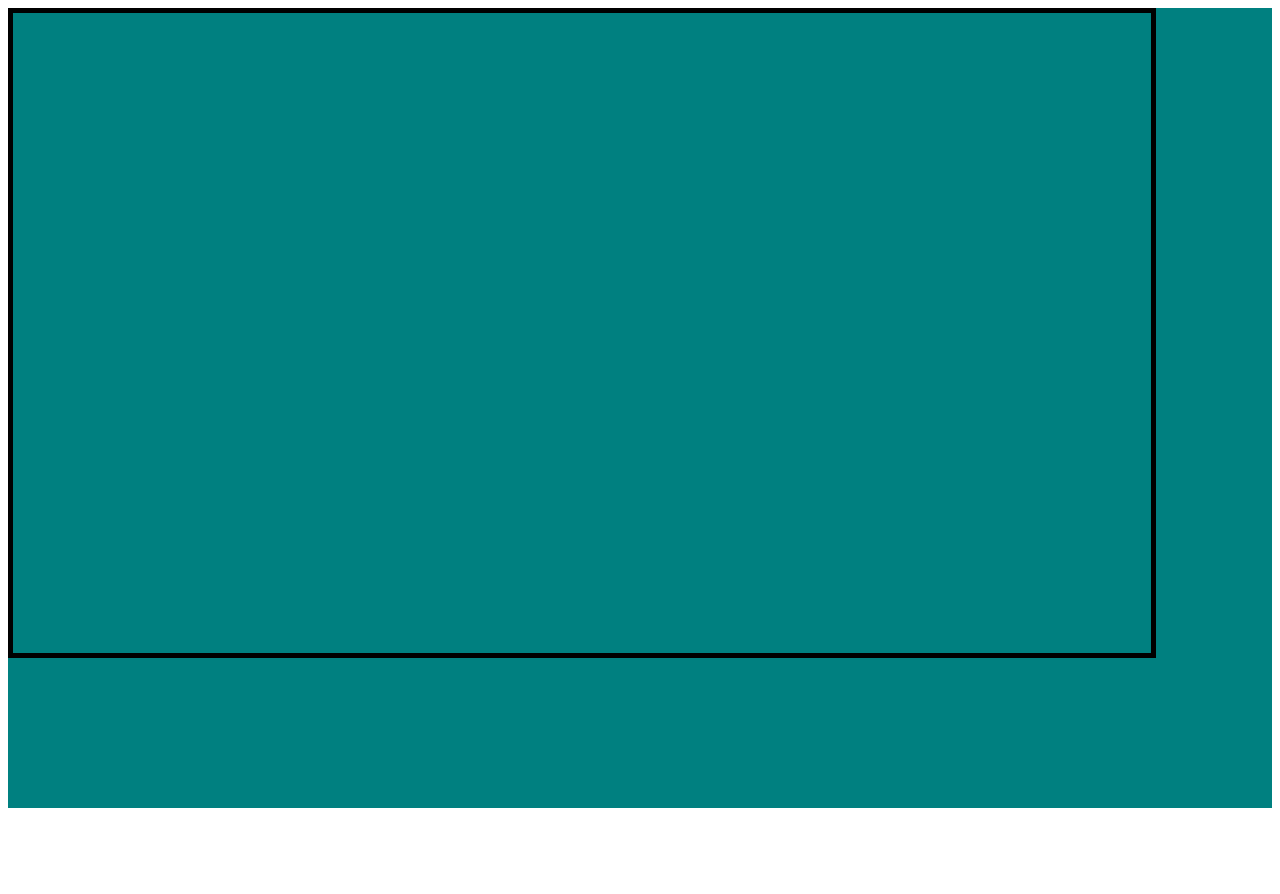
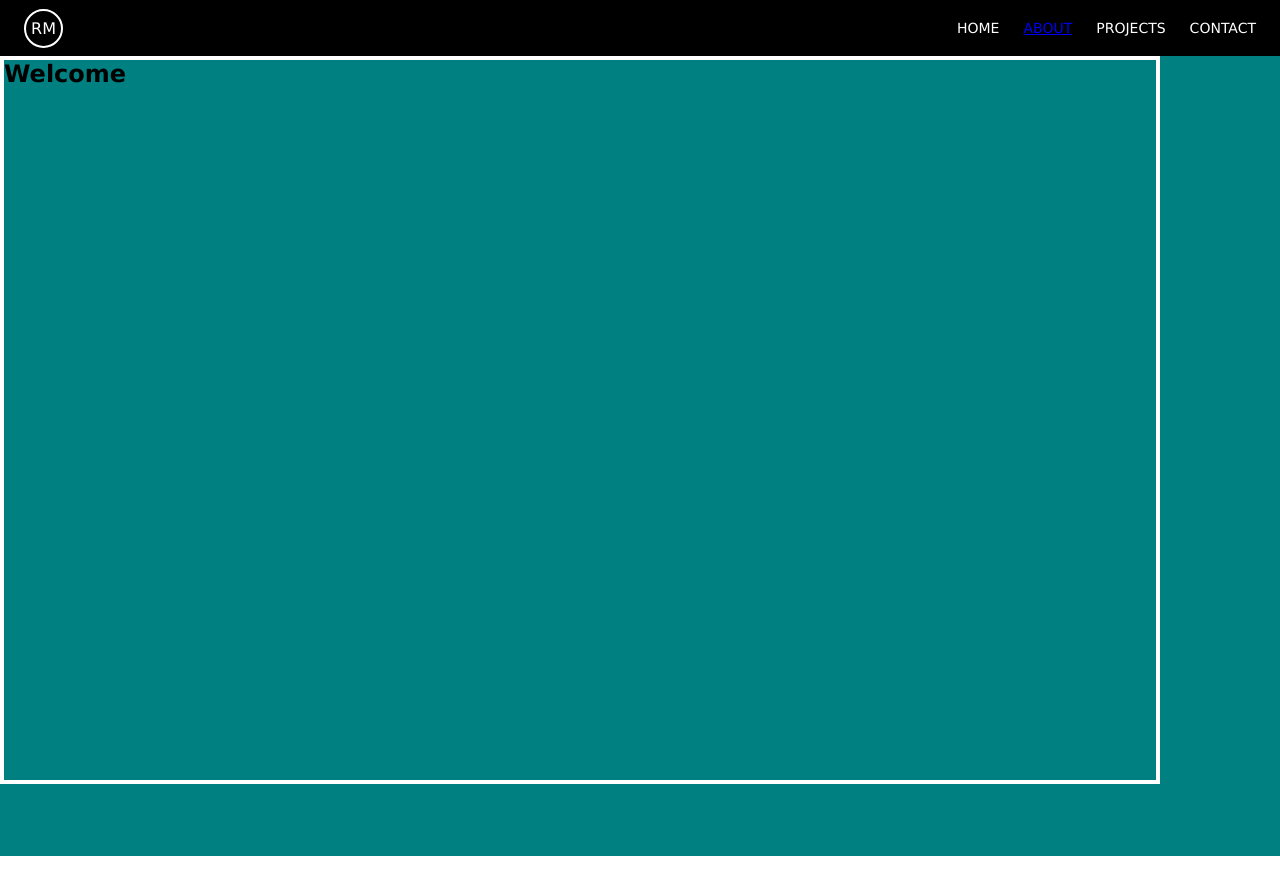
Before and after one commit to ratnesh-mether/my-portfolio, a React (Create React App) app: page / in a window 1280 px wide. Shown: the top 894 px of the page. Built offline with nearby package versions, Linux system fonts and the light colour scheme.

Commit message:
[7]: Header and Home Added.

```diff
--- a/src/App.js
+++ b/src/App.js
@@ -1,46 +1,14 @@
 import './App.scss';
+import Header from './components/Header/Header';
+import Home from './pages/Home/Home';
 
 function App() {
   return (
-    <div className="App">
-      {/* <div className="parallax_wrapper">
-        <div className="parallax_group intro_screen" id="intro">
-          Parallax Demo
-        </div>
-        <div className="parallax_group" id="group-1">
-          <div className="parallax_layer base_layer">
-            <h1>Base Layer Page</h1>
-          </div>
-          <div className="parallax_layer mid_layer">
-            <h1> Mid Layer Page</h1>
-          </div>
-        </div>
-        <div className="parallax_group" id="group-2" >
-          <div className="parallax_layer mid_layer">
-            <h1>Mid Layer Page-1</h1>
-          </div>
-          <div className="parallax_layer top_layer">
-            <h1>Top Layer Page</h1>
-          </div>
-        </div>
-        <div className="parallax_group outro_screen" id="outro">
-          The End
-        </div>
-      </div> */}
-      <section className="position one">
-        <div className="inner"></div>
-      </section>
-      <section className="position two">
-        <div className="inner"></div>
-      </section>
-      <section className="position three">
-        <div className="inner"></div>
-      </section>
-      <section className="position four">
-        <div className="inner"></div>
-      </section>
-
-    </div>
+    <>
+      <Header></Header>
+      <Home></Home>
+      <footer></footer>
+    </>
   );
 }
 
--- a/src/App.scss
+++ b/src/App.scss
@@ -1,111 +1,9 @@
 * {
-  font-family: Arial, Helvetica, sans-serif;
-  font-size: 24px;
+    font-family: Verdana, Geneva, Tahoma, sans-serif;
+    // letter-spacing: 1.3px;
+    // Impact, Haettenschweiler, "Arial Narrow Bold", sans-serif
+    h1,
+    p {
+        margin: 0;
+    }
 }
-@mixin align-center {
-  display: flex;
-  justify-content: center;
-  align-items: center;
-}
-.parallax_wrapper {
-  height: 100vh;
-  overflow-x: hidden;
-  overflow-y: auto;
-  perspective: 300px;
-}
-
-.intro_screen {
-  height: 100vh;
-  background-color: tomato;
-  @include align-center;
-}
-
-.outro_screen {
-  height: 100vh;
-  background-color: teal;
-  @include align-center;
-}
-
-.parallax_group {
-  position: relative;
-  height: 100vh;
-  transform-style: preserve-3d;
-}
-.parallax_layer {
-  position: absolute;
-  inset: 0;
-  @include align-center;
-}
-
-.base_layer {
-  // Scale calculation : 1+(Z transfom value * -1)/ perspective)
-  transform: translateZ(-300px) scale(2);
-}
-
-.mid_layer {
-  transform: translateZ(0);
-}
-
-.top_layer {
-  transform: translateZ(210px) scale(0.3);
-}
-#intro {
-  z-index: 0;
-}
-
-#group-1 {
-  z-index: -1;
-}
-
-#group-1 > .base_layer {
-  background-color: crimson;
-}
-#group-2 {
-}
-
-#group-2 > .mid_layer {
-  background-color: yellowgreen;
-}
-#outro {
-}
-.position {
-  height: 100vh;
-  position: sticky;
-  bottom: 0;
-}
-.one {
-  background-color: teal;
-  z-index: 7;
-  .inner {
-    height: 80vh;
-    width: 90%;
-    border: 5px solid black;
-  }
-}
-.two {
-  background-color: tomato;
-  z-index: 5;
-  .inner {
-    height: 80vh;
-    width: 90%;
-    border: 5px solid black;
-  }
-}
-.three {
-  background-color: palevioletred;
-  z-index: 3;
-  .inner {
-    height: 80vh;
-    width: 90%;
-    border: 5px solid black;
-  }
-}
-.four {
-  background-color: yellowgreen;
-  z-index: 1;
-  .inner {
-    height: 80vh;
-    width: 90%;
-    border: 5px solid black;
-  }
-}
--- /dev/null
+++ b/src/Shared/Scss-snippets.scss
@@ -0,0 +1,5 @@
+@mixin flex-box($alignItem, $justifyContent) {
+    display: flex;
+    align-items: $alignItem;
+    justify-content: $justifyContent;
+}
--- /dev/null
+++ b/src/components/Header/Header.js
@@ -0,0 +1,28 @@
+import React from "react";
+import "./Header.scss"
+function Header() {
+    return <header>
+        <div className="logo">
+            <p>RM</p>
+        </div>
+        <div className="page-navigator">
+            <div className="page-type">
+                <p className="type-text">Home</p>
+            </div>
+            <div className="page-type">
+                <a href="section1" className="type-text">About</a>
+            </div>
+            <div className="page-type">
+                <p className="type-text">Projects</p>
+            </div>
+            {/* <div className="page-type">
+                <p className="type-text">Education</p>
+            </div> */}
+            <div className="page-type">
+                <p className="type-text">Contact</p>
+            </div>
+        </div>
+    </header>;
+}
+
+export default Header;
--- /dev/null
+++ b/src/components/Header/Header.scss
@@ -0,0 +1,27 @@
+@import "./../../Shared/Scss-snippets.scss";
+header {
+    @include flex-box(center, space-between);
+    position: sticky;
+    top: 0;
+    z-index: 999;
+    height: 40px;
+    background-color: #000;
+    color: #fff;
+    padding: 8px 24px;
+    .logo {
+        @include flex-box(center, center);
+        border: 2px solid #fff;
+        border-radius: 50%;
+        height: 35px;
+        width: 35px;
+    }
+    .page-navigator {
+        @include flex-box(center, center);
+        column-gap: 24px;
+        font-size: 14px;
+        text-transform: uppercase;
+    }
+    .page-type {
+        cursor: pointer;
+    }
+}
--- a/src/index.scss
+++ b/src/index.scss
@@ -0,0 +1,3 @@
+body {
+    margin: 0;
+}
--- /dev/null
+++ b/src/pages/Home/Home.js
@@ -0,0 +1,43 @@
+import './Home.scss'
+import React from "react";
+
+function Home() {
+    return <main className="home-component">
+        <section className="base welcome-section">
+            <div className="inner">
+                <h1>Welcome</h1>
+            </div>
+            {/*
+    Intro text for visitor and popup to take the name
+    */}
+        </section>
+        <section className="base intro-section" id="section1">
+            <div className="inner">
+                <h1>Intro</h1>
+            </div>
+            {/*
+        photo / intro text / CTA - Email, Resume / Skills
+        */}
+        </section>
+        <section className="base project-section">
+            <div className="inner">
+                <h1>Projects</h1>
+            </div>
+
+        </section>
+        <section className="base education-section">
+            <div className="inner">
+                <h1>Education</h1>
+            </div>
+
+        </section>
+        <section className="base outro-section">
+            <div className="inner">
+                <h1>Outro</h1>
+            </div>
+
+        </section>
+    </main>;
+}
+
+export default Home;
--- /dev/null
+++ b/src/pages/Home/Home.scss
@@ -0,0 +1,34 @@
+@import "./../../Shared/Scss-snippets.scss";
+.home-component {
+    .base {
+        height: 100vh;
+        position: sticky;
+        bottom: 0;
+        // @include flex-box(center, center);
+    }
+    .inner {
+        height: 90%;
+        width: 90%;
+        border: 4px solid #fff;
+    }
+    .welcome-section {
+        background-color: teal;
+        z-index: 9;
+    }
+    .intro-section {
+        background-color: tomato;
+        z-index: 7;
+    }
+    .project-section {
+        background-color: palevioletred;
+        z-index: 5;
+    }
+    .education-section {
+        background-color: yellowgreen;
+        z-index: 3;
+    }
+    .outro-section {
+        background-color: lavenderblush;
+        z-index: 1;
+    }
+}
--- /dev/null
+++ b/src/unused/Parallax.scss
@@ -0,0 +1,70 @@
+* {
+    font-family: Arial, Helvetica, sans-serif;
+    font-size: 24px;
+}
+@mixin align-center {
+    display: flex;
+    justify-content: center;
+    align-items: center;
+}
+.parallax_wrapper {
+    height: 100vh;
+    overflow-x: hidden;
+    overflow-y: auto;
+    perspective: 300px;
+}
+
+.intro_screen {
+    height: 100vh;
+    background-color: tomato;
+    @include align-center;
+}
+
+.outro_screen {
+    height: 100vh;
+    background-color: teal;
+    @include align-center;
+}
+
+.parallax_group {
+    position: relative;
+    height: 100vh;
+    transform-style: preserve-3d;
+}
+.parallax_layer {
+    position: absolute;
+    inset: 0;
+    @include align-center;
+}
+
+.base_layer {
+    // Scale calculation : 1+(Z transfom value * -1)/ perspective)
+    transform: translateZ(-300px) scale(2);
+}
+
+.mid_layer {
+    transform: translateZ(0);
+}
+
+.top_layer {
+    transform: translateZ(210px) scale(0.3);
+}
+#intro {
+    z-index: 0;
+}
+
+#group-1 {
+    z-index: -1;
+}
+
+#group-1 > .base_layer {
+    background-color: crimson;
+}
+#group-2 {
+}
+
+#group-2 > .mid_layer {
+    background-color: yellowgreen;
+}
+#outro {
+}
```
Also changed, not shown: src/unused/Parallax.js (added, +32 -0 lines).
